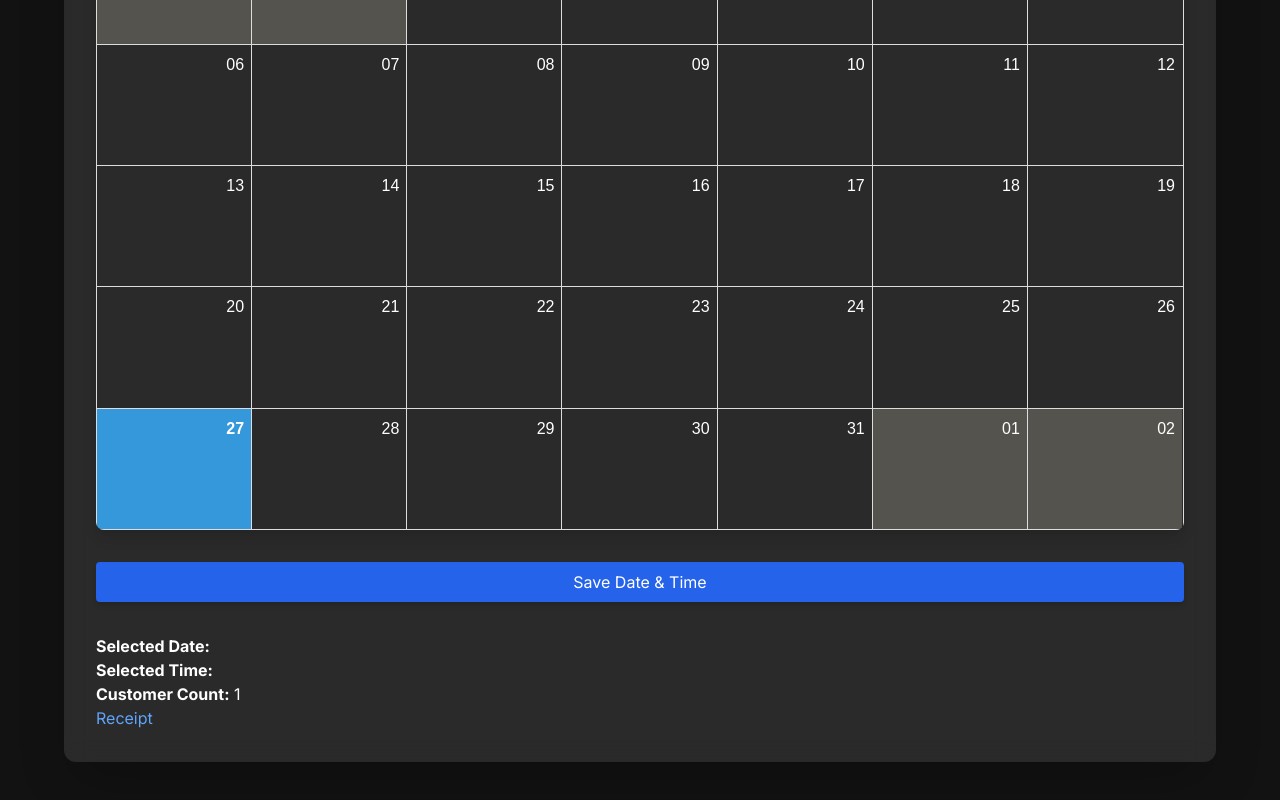
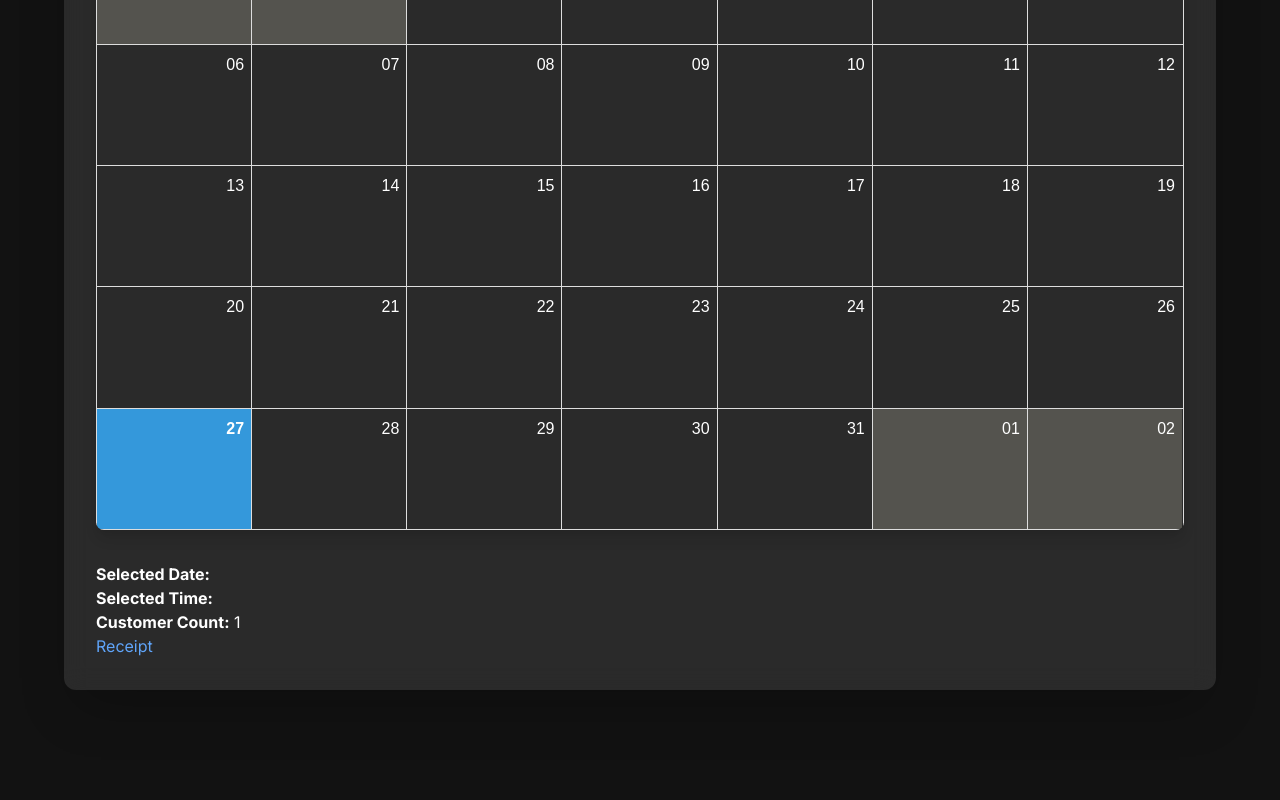
Before and after one commit to lucasjolibois54/sundown-boulevard, a Next.js app: page /order/date in a window 1280 px wide. Shown: the part 507-1307 px from the top of the page. After the commit the page ends 1245 px from the top, so only its background shows below. Built offline with nearby package versions, Linux system fonts and the light colour scheme.

Commit message:
Update page.js

```diff
--- a/app/(pages)/(OrderSystem)/order/date/page.js
+++ b/app/(pages)/(OrderSystem)/order/date/page.js
@@ -176,7 +176,7 @@ export default function TimePicker() {
           </div>
         )}
 
-        <div className="flex items-center space-x-4 hidden">
+        {/* <div className="flex items-center space-x-4 hidden">
           <label className="text-gray-300 font-medium mb-2 mr-2">Customer:</label>
           <button
             onClick={() => setCustomerCount(prev => prev - 1)}
@@ -196,14 +196,14 @@ export default function TimePicker() {
           >
             +
           </button>
-        </div>
+        </div> */}
 
-        <button
+        {/* <button
           onClick={handleSaveDateTime}
           className=" w-full mt-4 bg-blue-600 text-white rounded px-4 py-2 hover:bg-blue-500 active:bg-blue-700 focus:outline-none focus:ring focus:ring-blue-200 transition-shadow shadow-md"
         >
           Save Date & Time
-        </button>
+        </button> */}
 
         <div className="mt-6 text-white">
           <p><strong>Selected Date:</strong> {selectedDate?.toDateString()}</p>
```
